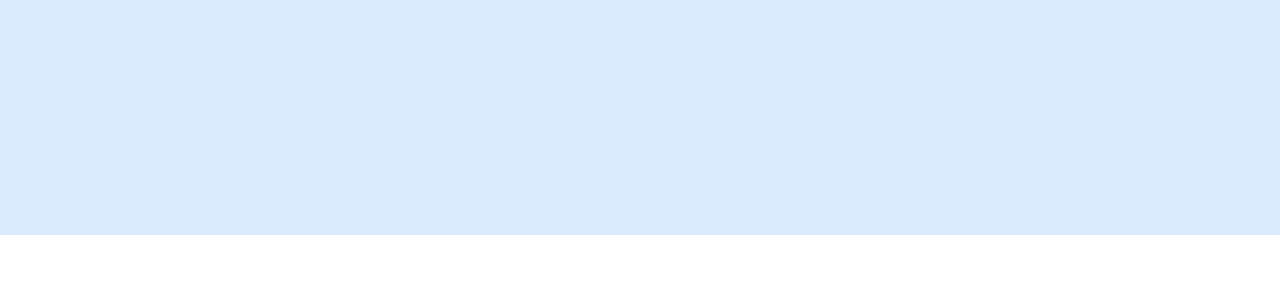
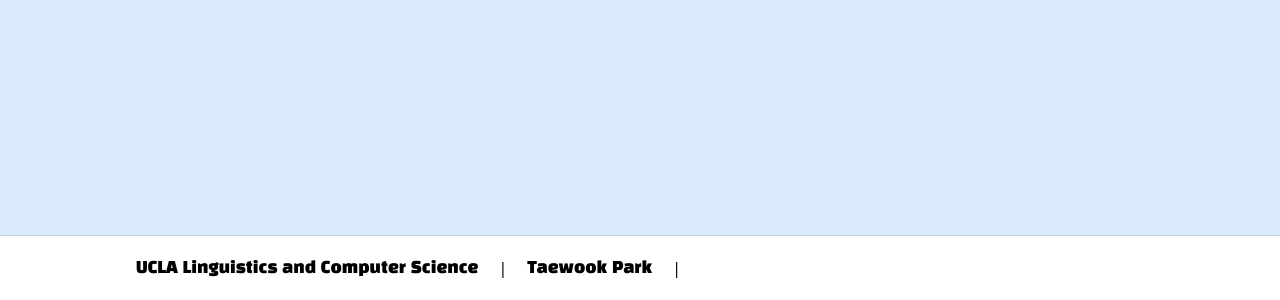
Before and after one commit to ld5ehom/market-web, a Next.js app: page / in a window 1280 px wide. Shown: the part 1128-1428 px from the top of the page. Before the commit the page ends 1363 px from the top, so only its background shows below. Built offline with nearby package versions, Linux system fonts and the light colour scheme.

Commit message:
Footer update
Footer UI Update

```diff
--- a/package.json
+++ b/package.json
@@ -13,7 +13,7 @@
     "dependencies": {
         "classnames": "^2.5.1",
         "dayjs": "^1.11.13",
-        "next": "^14.2.16",
+        "next": "^14.2.17",
         "react": "^18.3.1",
         "react-dom": "^18.3.1",
         "storybook": "^8.4.1"
--- a/src/components/layout/ShopLayout/_components/Footer/index.tsx
+++ b/src/components/layout/ShopLayout/_components/Footer/index.tsx
@@ -0,0 +1,18 @@
+import Text from '@/components/common/Text'
+import Container from '@/components/layout/Container'
+import Wrapper from '@/components/layout/Wrapper'
+
+export default function Footer() {
+    return (
+        <Wrapper>
+            <aside className="border-t border-slate-300">
+                <Container>
+                    <div className="py-5 flex gap-5">
+                        <Text>UCLA Linguistics and Computer Science</Text>|
+                        <Text>Taewook Park</Text>|{/* <Text></Text> */}
+                    </div>
+                </Container>
+            </aside>
+        </Wrapper>
+    )
+}
--- a/src/components/layout/ShopLayout/index.tsx
+++ b/src/components/layout/ShopLayout/index.tsx
@@ -1,5 +1,6 @@
 import { ReactNode } from 'react'
 
+import Footer from './_components/Footer'
 import Header from './_components/Header'
 import UserInfo from './_components/UserInfo'
 
@@ -12,7 +13,14 @@ export default function ShopLayout({ children }: Props) {
         <div style={{ minWidth: 1000 }}>
             <UserInfo />
             <Header />
-            {children}
+            <main
+                style={{
+                    minHeight: 'calc(100vh - 28px - 108px - 65px)',
+                }}
+            >
+                {children}
+            </main>
+            <Footer />
         </div>
     )
 }
```
Also changed, not shown: 1 other file (tests, documents, lock files or other folders).
